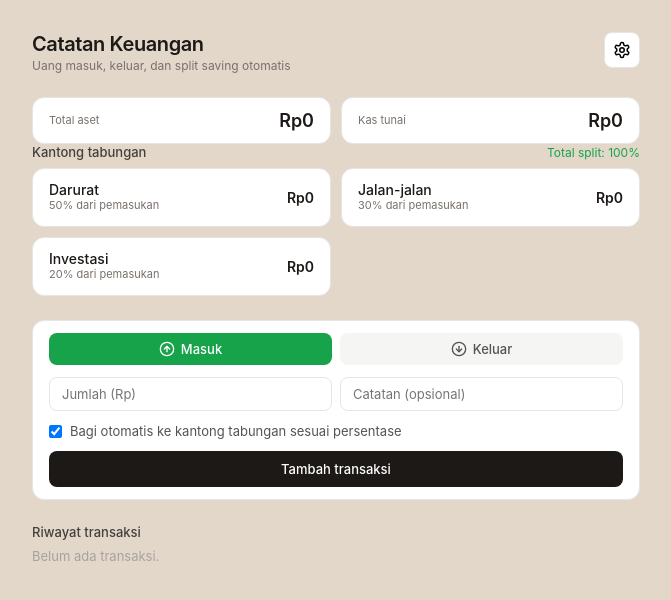
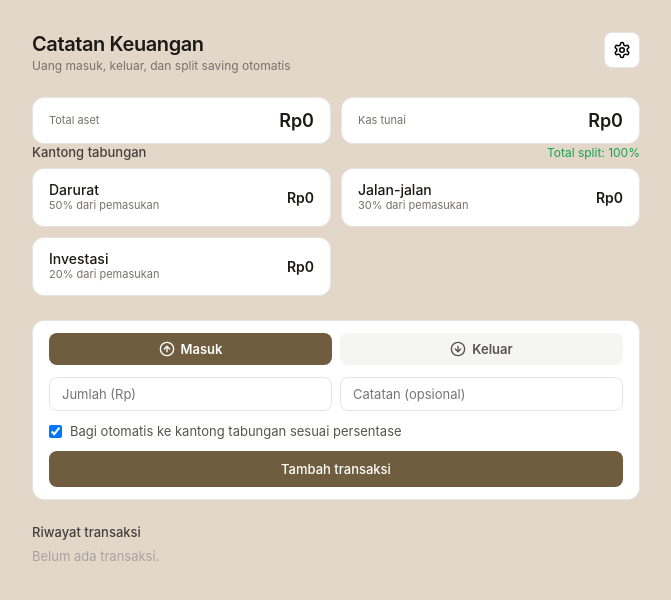
Before and after one commit to husnibalbaid/MORE-MONEY-IN, a React (Create React App) app: page / in a window 1280 px wide. Shown: the top 600 px of the page, without its empty margins (304-975 px from the left). Built offline with nearby package versions, Linux system fonts and the light colour scheme.

Commit message:
Update App.js

```diff
--- a/src/App.js
+++ b/src/App.js
@@ -199,10 +199,10 @@ export default function App() {
         {/* Form */}
         <div style={{ ...s.card, marginBottom: 24, display: "block" }}>
           <div style={{ display: "flex", gap: 8, marginBottom: 12 }}>
-            <button onClick={() => setFormType("masuk")} style={{ ...s.typeBtn, ...(formType === "masuk" ? s.typeBtnActive("#16a34a") : s.typeBtnInactive) }}>
+            <button onClick={() => setFormType("masuk")} style={{ ...s.typeBtn, ...(formType === "masuk" ? s.typeBtnActive("#705D40") : s.typeBtnInactive) }}>
               <IconUp /> Masuk
             </button>
-            <button onClick={() => setFormType("keluar")} style={{ ...s.typeBtn, ...(formType === "keluar" ? s.typeBtnActive("#dc2626") : s.typeBtnInactive) }}>
+            <button onClick={() => setFormType("keluar")} style={{ ...s.typeBtn, ...(formType === "keluar" ? s.typeBtnActive("#705D40") : s.typeBtnInactive) }}>
               <IconDown /> Keluar
             </button>
           </div>
@@ -319,10 +319,10 @@ const styles = {
   sectionTitle: { fontSize: 13, fontWeight: 500, color: "#44403c" },
   rowBetween: { display: "flex", alignItems: "center", justifyContent: "space-between", marginBottom: 8 },
   input: { border: "1px solid #e7e5e4", borderRadius: 8, padding: "8px 12px", fontSize: 13, outline: "none", background: "white" },
-  typeBtn: { flex: 1, display: "flex", alignItems: "center", justifyContent: "center", gap: 6, padding: "8px 0", borderRadius: 8, fontSize: 13, fontWeight: 500, border: "none", cursor: "pointer" },
+  typeBtn: { flex: 1, display: "flex", alignItems: "center", justifyContent: "center", gap: 6, padding: "8px 0", borderRadius: 8, fontSize: 13, fontWeight: 600, border: "none", cursor: "pointer", fontFamily: "'Poppins', -apple-system, BlinkMacSystemFont, 'Segoe UI', sans-serif" },
   typeBtnActive: (color) => ({ background: color, color: "white" }),
   typeBtnInactive: { background: "#f5f5f4", color: "#57534e" },
-  submitBtn: { width: "100%", background: "#1c1917", color: "white", border: "none", borderRadius: 8, padding: "10px 0", fontSize: 13, fontWeight: 500, cursor: "pointer" },
+  submitBtn: { width: "100%", background: "#705D40", color: "white", border: "none", borderRadius: 8, padding: "10px 0", fontSize: 13, fontWeight: 500, cursor: "pointer", fontFamily: "'Poppins', -apple-system, BlinkMacSystemFont, 'Segoe UI', sans-serif" },
   txRow: { background: "white", borderRadius: 8, border: "1px solid #e7e5e4", padding: "10px 12px", display: "flex", alignItems: "center", justifyContent: "space-between" },
   deleteBtn: { background: "none", border: "none", cursor: "pointer", color: "#a8a29e", padding: 2, display: "flex" },
   addPocketBtn: { width: "100%", display: "flex", alignItems: "center", justifyContent: "center", gap: 6, border: "1px dashed #d6d3d1", borderRadius: 8, padding: "8px 0", fontSize: 13, color: "#57534e", background: "white", cursor: "pointer" },
```
